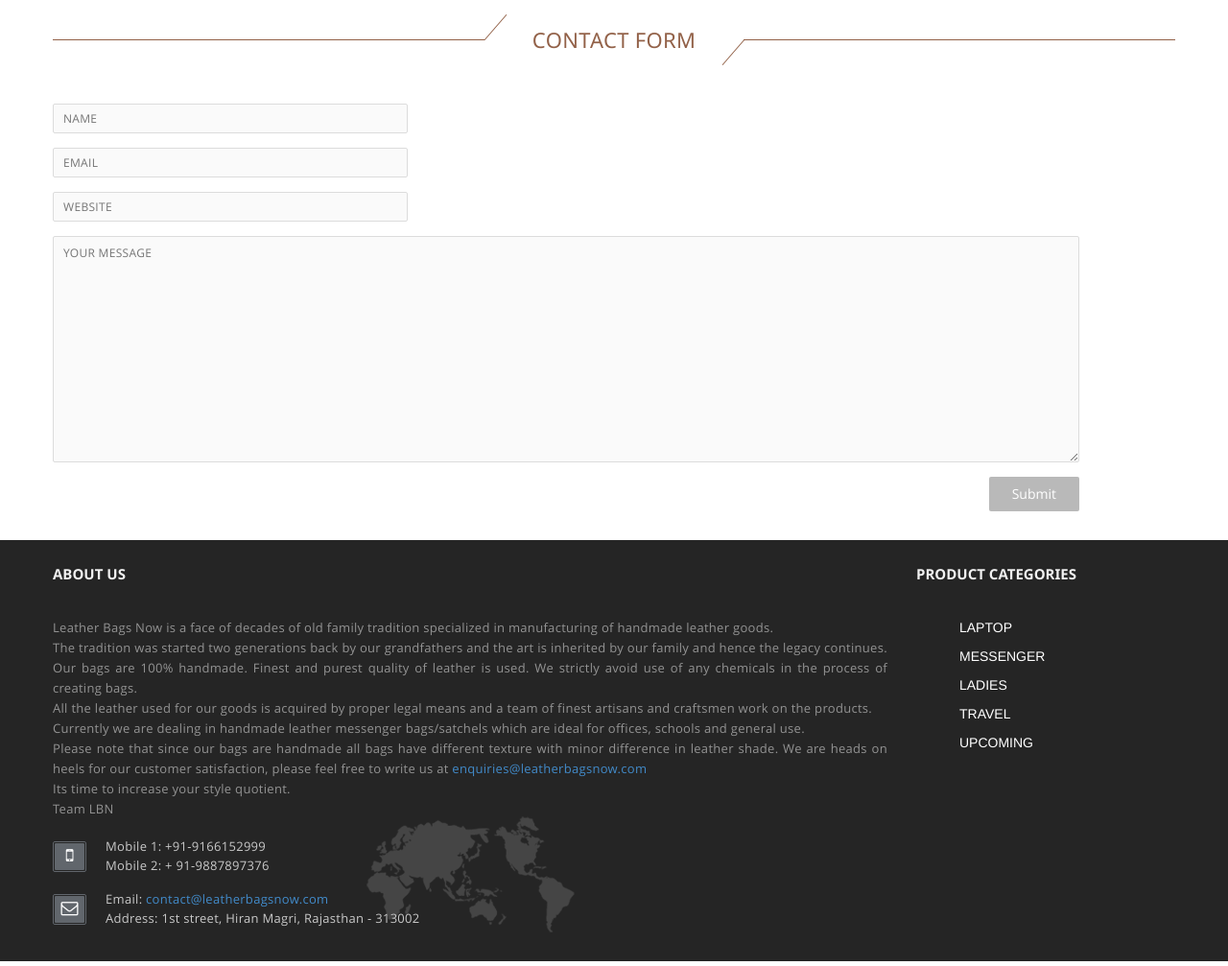
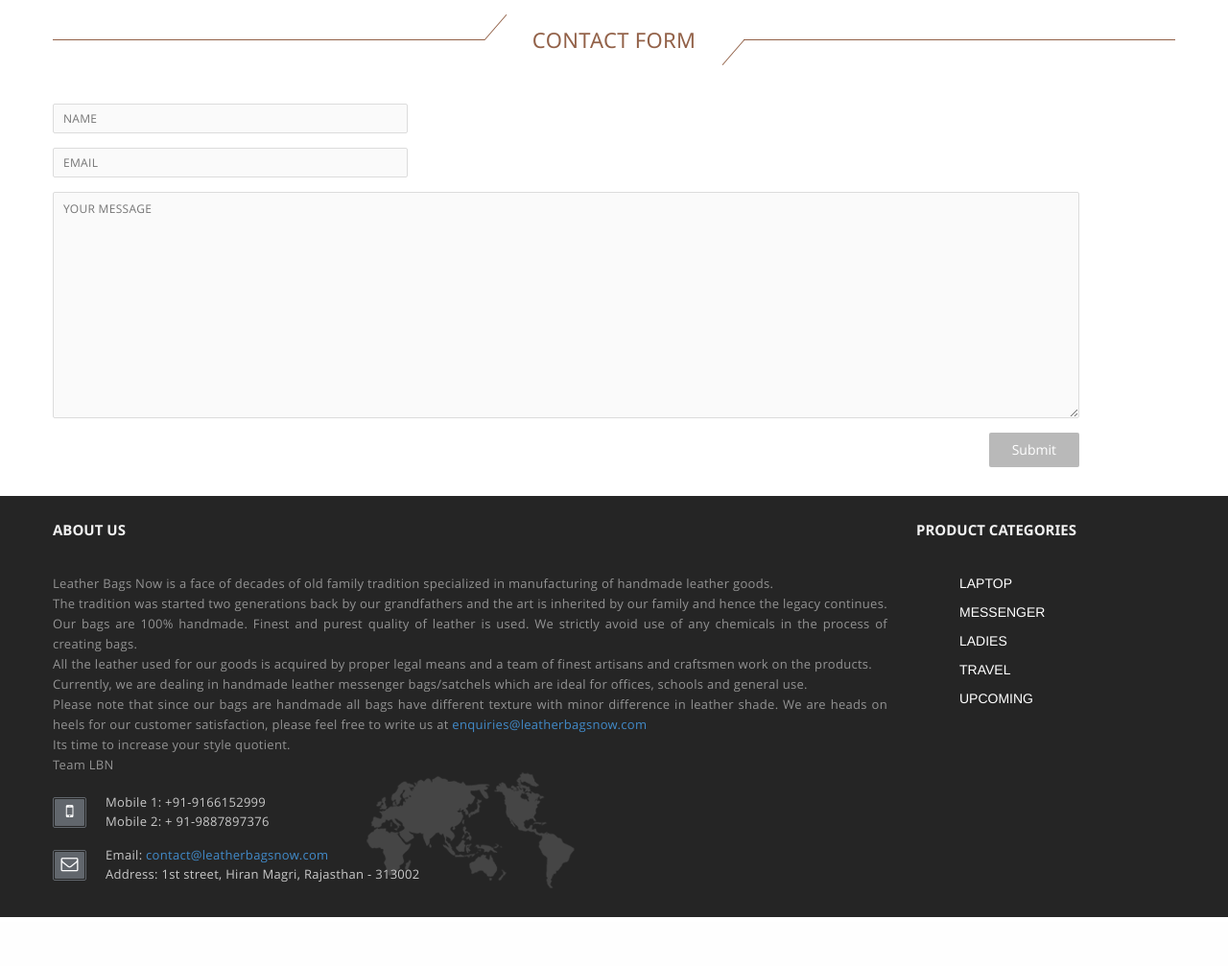
Before and after one commit to GKMIT/leather_bags_now, a PHP site: page /contact.php in a window 1280 px wide. Shown: the part 473-1480 px from the top of the page at 96% size. After the commit the page ends 1429 px from the top, so only its background shows below. Run offline with PHP 8.4, Linux system fonts and the light colour scheme.

Commit message:
contact form and footer part

```diff
--- a/assets/css/custom-header.css
+++ b/assets/css/custom-header.css
@@ -42,10 +42,9 @@
 }
 
 .error{
-	border-color: red;
 	font-size: 12px;
-	color: red;
-	border-color: red;
+	color: brown;
+	border-color: brown;
 }
 
 .logo{
--- a/contact.php
+++ b/contact.php
@@ -1,12 +1,18 @@
 <?php
-	if(isset($_POST['name']) && isset($_POST['email']) && isset($_POST['website']) && isset($_POST['comments'])){
-		$from = $_POST["email"]; // sender
-	    $subject = "product Comment";
-	    $website = $_POST["website"];
-	    $message = $_POST['name'].", ".$_POST["comments"];
+	// $to = "paliwal.ck@gmail.com,";
+	// $subject = "Order Confirmation";
+	// $from = "ck@gkmit.co";
+	// $message="Your Order has been confirmed. Thank you for shopping with us";
+	// $headers = "From:" . $from;
+	// mail($to,$subject,$message,$headers);
 
-	    $message = wordwrap($message, 70);
-	    mail("paliwal.ck@gmail.com",$subject,$message,"From: $from\n");
+	if(isset($_POST['name']) && isset($_POST['email']) && isset($_POST['comments'])){
+		$from = $_POST["email"];
+	    $to = "contact@leatherbagsnow.com";
+		$subject = "Contact Form";
+		$message=$_POST['name'].", ".$_POST["comments"];
+		$headers = "From:" . $from;
+		mail($to,$subject,$message,$headers);
 	}
 ?>
 
@@ -99,9 +105,6 @@
 								<div class="form-group">
 									<input name="email" type="text" id="email" class="input-style" placeholder="EMAIL" />
 								</div>
-								<div class="form-group">
-									<input name="website" id="website" class="input-style" type="text" placeholder="WEBSITE" />
-								</div>
 							</div>
 							<div class="col-md-11">
 								<textarea name="comments" id="comments" class="input-style" placeholder="YOUR MESSAGE"></textarea>
@@ -111,35 +114,6 @@
 					</form>
 				</div>
 			</div>
-
-			<!-- <div class="col-md-4">
-				<div class="best-deals">
-					<span>BEST DEALS</span>
-					<ul>
-						<li>
-							<span><img src="http://placehold.it/133x115" alt="" /></span>
-							<h4>Best Offer Samsung Galaxy <i>N9000 ( Jet Black )</i></h4>
-							<p>$454<strong></strong></p>
-							<a href="#" title="">SHOP NOW</a>
-						</li>
-
-						<li>
-							<span><img src="http://placehold.it/133x115" alt="" /></span>
-							<h4>Best Offer Samsung Galaxy <i>N9000 ( Jet Black )</i></h4>
-							<p>$454<strong></strong></p>
-							<a href="#" title="">SHOP NOW</a>
-						</li>
-
-						<li>
-							<span><img src="http://placehold.it/133x115" alt="" /></span>
-							<h4>Best Offer Samsung Galaxy <i>N9000 ( Jet Black )</i></h4>
-							<p>$485 <strong>$454</strong></p>
-							<a href="#" title="">SHOP NOW</a>
-						</li>
-
-					</ul>
-				</div>
-			</div> -->
 
 		</div>
 	</div>
@@ -188,7 +162,6 @@
 					required:true,
 					email:true
 				},
-				website:"required",
 				comments:"required"
 			},
 			messages:{
@@ -197,7 +170,6 @@
 					required:"Enter the Email Please",
 					email:"Please enter correct Email "
 				},
-				website:"Please enter the website !",
 				comments:"Please enter the Comment !"
 			},
 			submitHandler: function (form) {
--- a/footer.php
+++ b/footer.php
@@ -8,7 +8,7 @@
 					<p>The tradition was started two generations back by our grandfathers and the art is inherited by our family and hence the legacy continues.</p>
 					<p>Our bags are 100% handmade. Finest and purest quality of leather is used. We strictly avoid use of any chemicals in the process of creating bags.</p>
 					<p>All the leather used for our goods is acquired by proper legal means and a team of finest artisans and craftsmen work on the products.</p>
-					<p>Currently we are dealing in handmade leather messenger bags/satchels which are ideal for offices, schools and general use.</p>
+					<p>Currently, we are dealing in handmade leather messenger bags/satchels which are ideal for offices, schools and general use.</p>
 					<p>Please note that since our bags are handmade all bags have different texture with minor difference in leather shade. We are heads on heels for our customer satisfaction, please feel free to write us at <a href="mailto:enquiries@leatherbagsnow.com">enquiries@leatherbagsnow.com</a></p>
 					<p>Its time to increase your style quotient.</p>
 					<p>Team LBN</p>
```
